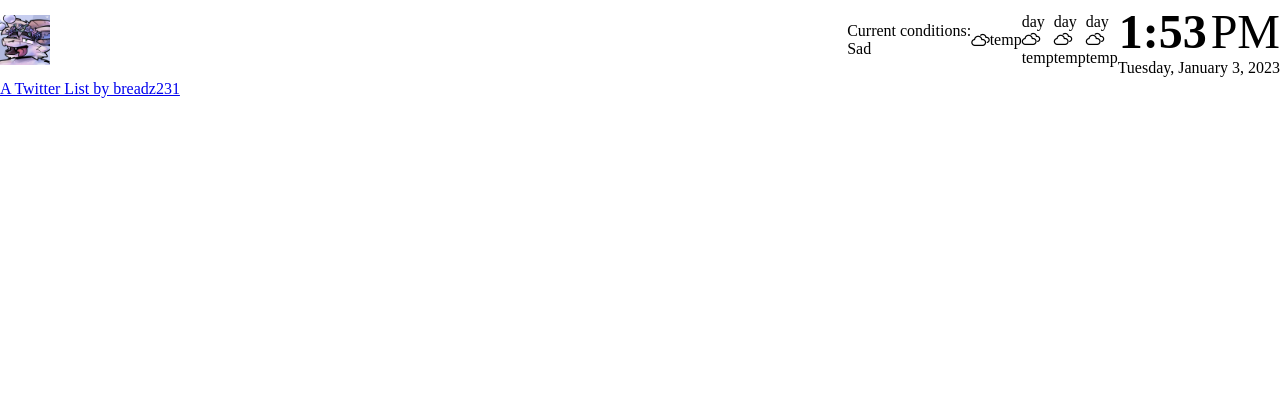
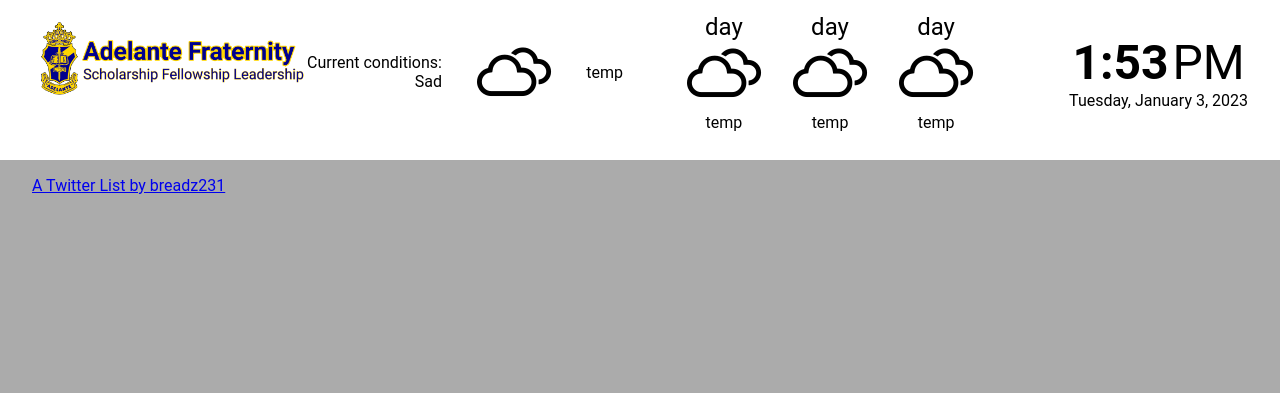
Before and after one commit to breezy23/ADash, a plain HTML site: page index.html in a window 1280 px wide. Shown: the top 393 px of the page. Drawn offline with Linux system fonts and the light colour scheme; no server answers.

Commit message:
Added a better icon image

```diff
--- a/index.html
+++ b/index.html
@@ -7,7 +7,7 @@
 	<body>
 		<div class="ribbon">
 			<div class="ribbon-section dash-icon">
-				<img src="assets/phi.png"></img>
+				<img src="assets/phi2.png"></img>
 			</div>
 			<div class="ribbon-section weather-current">
 				<div id="condition-box">
@@ -19,31 +19,33 @@
 			</div>
 			<div class="ribbon-section weather">
 				<div class="weather-container" id="weather0">
-					<p id="d0">day</p>
+					<p id="d0" class="wc-day">day</p>
 					<i id="i0" class="wi wi-cloudy"></i>
-					<p id="t0">temp</p>
+					<p id="t0" class="wc-temp">temp</p>
 				</div>
 				<div class="weather-container" id="weather1">
-					<p id="d1">day</p>
+					<p id="d1" class="wc-day">day</p>
 					<i id="i1" class="wi wi-cloudy"></i>
-					<p id="t1">temp</p>
+					<p id="t1" class="wc-temp">temp</p>
 				</div>
 				<div class="weather-container" id="weather2">
-					<p id="d2">day</p>
+					<p id="d2" class="wc-day">day</p>
 					<i id="i2" class="wi wi-cloudy"></i>
-					<p id="t2">temp</p>
+					<p id="t2" class="wc-temp">temp</p>
 				</div>
 			</div>
 			<div class="ribbon-section time">
-				<span class="t-value" id="t-value">Time Value here</span>
-				<span class="t-suffix" id="t-suffix">Suffix</span>
+				<div class="time-value">
+					<span class="t-value" id="t-value">Time Value here</span>
+					<span class="t-suffix" id="t-suffix">Suffix</span>
+				</div>
 				<p class="date" id="date">Date here</p>
 			</div>
 		</div>
 		<div class="body" id="body">
 			<div class="weather-alert" id="alert"></div>
 			<div class="twitter-container">
-				<a class="twitter-timeline" id="twitter" data-chrome="noheader nofooter noborders noscrollbar transparent" href="https://twitter.com/breadz231/lists/1604345620147339266?ref-src=twsrc%5Etfw">A Twitter List by breadz231</a> <script async src="https://platform.twitter.com/widgets.js" charset="utf-8"></script>
+				<a class="twitter-timeline" id="twitter" data-chrome="noheader nofooter noborders noscrollbar" href="https://twitter.com/breadz231/lists/1604345620147339266?ref-src=twsrc%5Etfw">A Twitter List by breadz231</a> <script async src="https://platform.twitter.com/widgets.js" charset="utf-8"></script>
 			</div>
 			<div class="image-container">
 				<img id="img" alt=":("></img>
--- a/styles/style.css
+++ b/styles/style.css
@@ -1,14 +1,18 @@
 body, html {
+	font-family: Roboto, Arial, Helvetica;
 	margin: 0;
 	padding: 0;
 }
 
 body {
 	display: grid;
-	grid-template-rows: 5em auto 2em;
+	grid-template-rows: 20% auto 2em;
 	height: 100vh;
 }
 
+i {
+	font-size: 4em;
+}
 img {
 	max-height:100%;
 	max-width:100%;
@@ -19,11 +23,19 @@ p {
 }
 
 .body {
+	background-color: #ababab;
 	display: grid;
 	grid-template-columns: 30% 70%;
 	grid-template-rows: min-content 1fr;
 	height: 100%;
+	padding-left: 1em;
+	padding-right: 1em;
+	margin-bottom: 1em;
 	overflow: hidden;
+}
+
+.c-temp {
+	text-size: 1em;
 }
 
 .current-condition {
@@ -35,12 +47,23 @@ p {
 
 .current-icon {
 	align-self: center;
+	padding-left: 0.5ex;
+	padding-right: 0.5ex;
+}
+
+.current-condition {
+	text-align: right;
+}
+
+.current-header {
+	text-align: right;
 }
 
 .dash-icon {
 	flex: 1 1 auto;
 	height: 100%;
-	max-height: 50px;
+	max-height: 100px;
+	padding-left: 2em;
 	justify-self: start;
 }
 
@@ -57,10 +80,6 @@ p {
 	height: 2em;
 	overflow: hidden;
 	width: 100%;
-}
-
-.icon {
-	background-image: url("../assets/phi.png");
 }
 
 .image-container {
@@ -94,6 +113,7 @@ p {
 	grid-auto-flow: row;
 	grid-template-columns: auto max-content max-content max-content;
 	justify-items: end;
+	margin-bottom: 1em;
 	max-height: 10em;
 	width: 100%;
 }
@@ -103,11 +123,17 @@ p {
 }
 
 .time {
+	text-align: right;
 	justify-self: end;
-	text-align: right;
+	padding-right: 2em;
+}
+
+.time-value {
+	text-align: center;
 }
 
 .twitter-container {
+	padding: 1em;
 }
 
 .t-suffix {
@@ -124,6 +150,7 @@ p {
 	display: grid;
 	grid-auto-flow: row;
 	grid-template-columns: max-content max-content max-content;
+	margin-right: 5em;
 }
 
 .weather-alert {
@@ -137,9 +164,33 @@ p {
 	margin: 0;
 }
 
+.weather-container {
+	display: flex;
+	flex-direction: column;
+	justify-content: center;
+	padding-left: 1em;
+	padding-right: 1em;
+}
+
 .weather-current {
 	align-items: center;
 	display: grid;
 	grid-auto-flow: row;
 	grid-template-columns: auto max-content max-content;
+	margin-right: 3em;
 }
+
+.wi {
+	font-size: 4em;
+}
+
+.wc-day {
+	font-size: 1.5em;
+	text-align: center;
+}
+
+.wc-temp {
+	font-size: 1em;
+	margin-top: 0.5em;
+	text-align: center;
+}
```
Also changed, not shown: assets/phi2.png (added).
